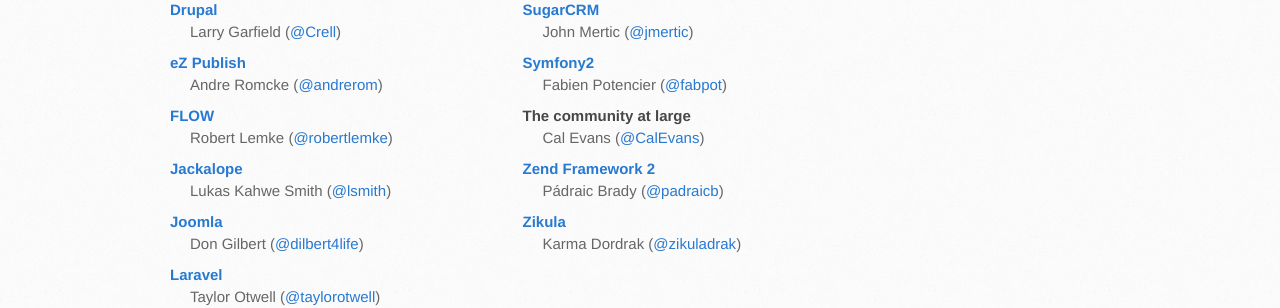
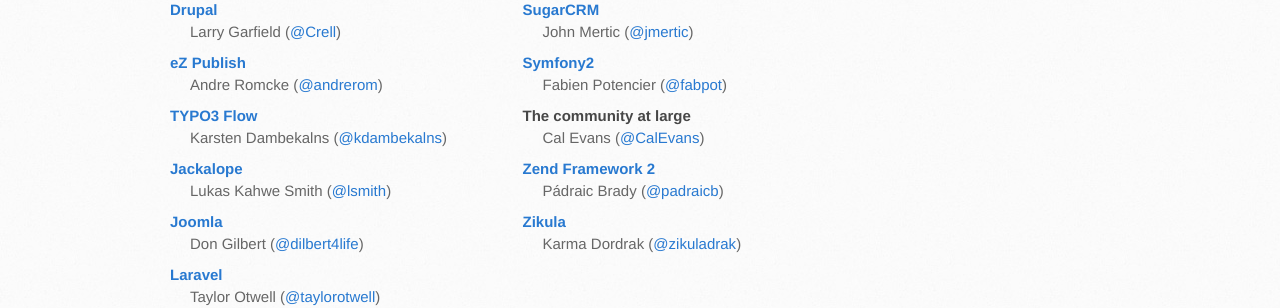
Before and after one commit to php-fig/www.php-fig.org, a Jekyll site: the page built from index.markdown, in a window 1280 px wide. Shown: the part 1262-1570 px from the top of the page. Built offline with Jekyll 4.4.1, drawn with Linux system fonts in a browser that asks for light colours; Markdown is read by kramdown in place of the engine named in the settings.

Commit message:
Update voting rep and name for TYPO3 Flow

```diff
--- a/index.markdown
+++ b/index.markdown
@@ -98,8 +98,8 @@ Do not combine separate membership requests in a single thread; one request per
     </li>
 
     <li>
-        <h4><a target="_blank" href="http://flow.typo3.org/">FLOW</a></h4>
-        Robert Lemke (<a href="http://twitter.com/robertlemke/">@robertlemke</a>)
+        <h4><a target="_blank" href="http://flow.typo3.org/">TYPO3 Flow</a></h4>
+        Karsten Dambekalns (<a href="http://twitter.com/kdambekalns/">@kdambekalns</a>)
     </li>
 
     <li>
```
